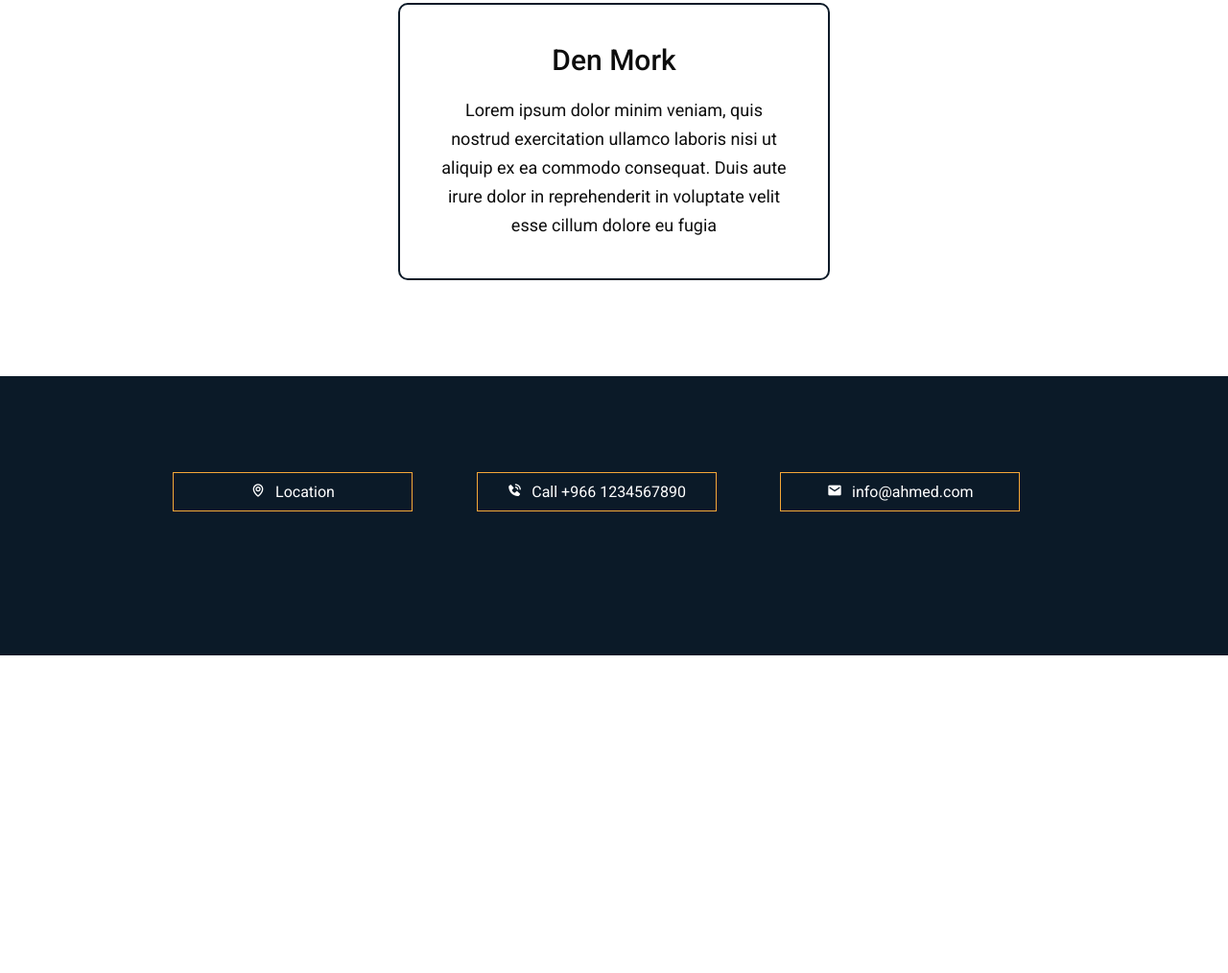
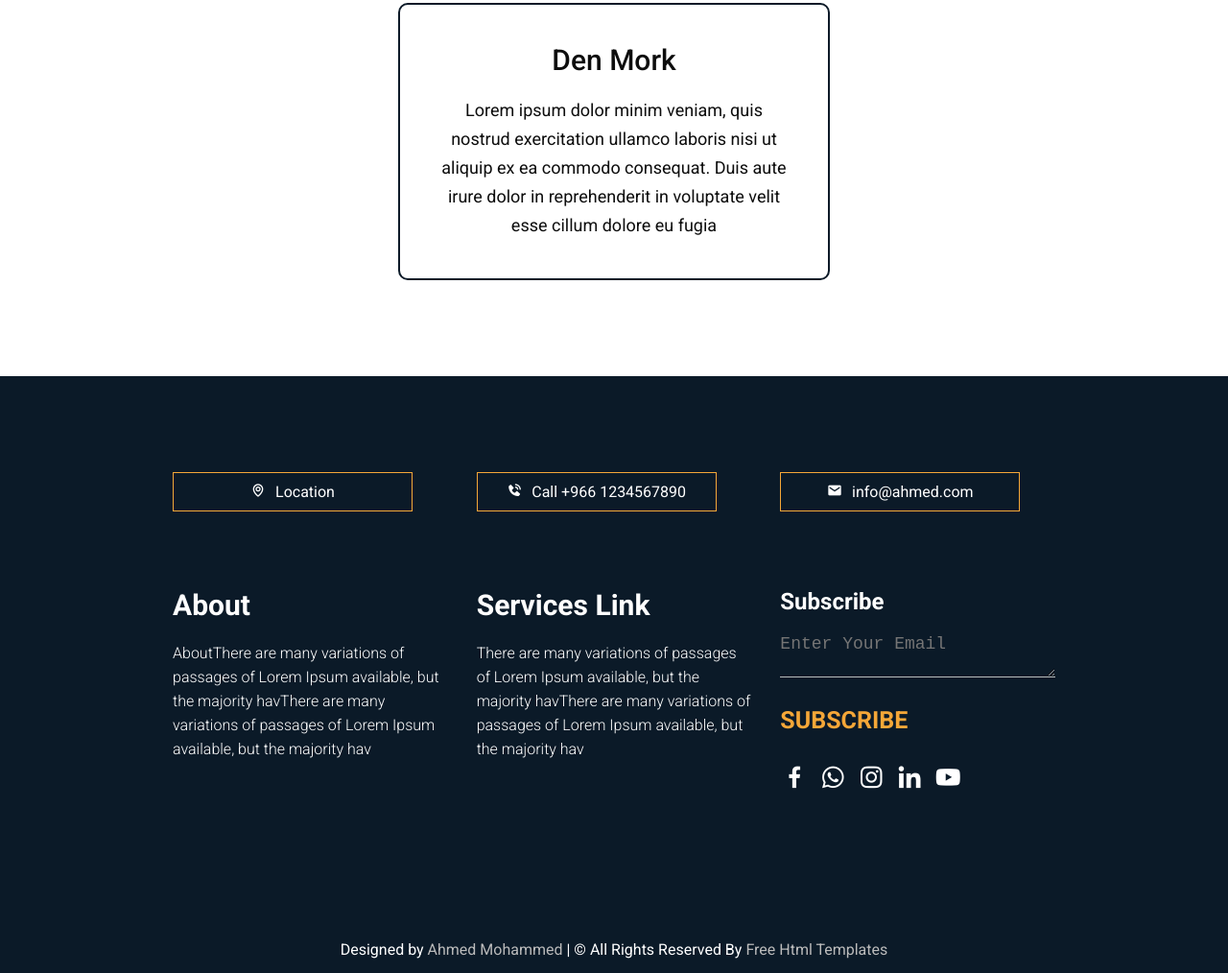
Before and after one commit to ahmed-mohammed-developer/corporat_business, a website built with Vite: page index.html in a window 1280 px wide. Shown: the part 4304-5318 px from the top of the page at 96% size. Before the commit the page ends 4987 px from the top, so only its background shows below. Built offline with nearby package versions, Linux system fonts and the light colour scheme.

Commit message:
End Section Footer

```diff
--- a/components/footer.css
+++ b/components/footer.css
@@ -1,6 +1,6 @@
 footer{
       padding-top: 100px;
-      padding-bottom: 150px;
+      padding-bottom: 15px;
       background-color: #0b1a28;
       color: #ffffff;
 }
@@ -9,16 +9,17 @@ footer .footer-top {
    grid-template-columns: repeat(auto-fill, minmax(250px, 1fr));
    align-items: center;
    gap: 30px;
+   margin-bottom: 40px;
 }
 footer .footer-top .ooter-span {
    max-width: 100%;
 }
-footer a {
+footer .footer-span a {
    display: flex;
    justify-content: center;
    gap: 10px;
    width: 250px;
-    text-decoration: none;
+   text-decoration: none;
    color: #ffffff;
    font-size: 16px;
    padding: 10px 30px;
@@ -32,6 +33,77 @@ footer a span i {
    padding-right: 10px
 }
 
-footer a:hover {
+footer .footer-span a:hover {
    background:  #f5a738;
 }
+footer .footer-center {
+   display: grid;
+   grid-template-columns: repeat(auto-fill, minmax(250px, 1fr));
+   align-items: start;
+   gap: 30px;
+   margin-top: 80px;
+}
+
+footer .footer-center .footer-center-section h2{
+   font-size: 30px;
+}
+footer .footer-center .footer-center-section p{
+   margin-block: 20px;
+   font-weight: 300;
+   line-height: 25px;
+}
+footer .footer-center .footer-center-section-flex {
+   display: flex;
+   flex-direction: column;
+   justify-content: start;
+   gap: 10px;
+}
+footer .footer-center .footer-center-section-flex .update_mail {
+   color: #bbbbbb;
+   height: 55px;
+   font-size: 18px;
+   padding: 10px 20px 0px 0px;
+   background-color: transparent;
+   border-bottom: 1px solid #bbbbbb !important;
+   border: 0px;
+}
+
+footer .footer-center .footer-center-section-flex .footer_btn {
+   width: 140px;
+}
+footer .footer-center .footer-center-section-flex .footer_btn a {
+   width: 100%;
+   float: left;
+   color: #f5a738;
+   font-size: 25px;
+   padding: 10px 0px;
+   text-transform: uppercase;
+   font-weight: bold;
+   text-decoration: none;
+   margin-top: 10px;
+   transition: all 0.5s ease-in-out;
+}
+footer .footer-center .footer-center-section-flex .footer_btn a:hover {
+   color: #ffffff;
+}
+footer .footer-icon {
+   display: flex;
+   gap: 10px;
+   margin-top: 10px;
+}
+footer .footer-icon a {
+   font-size: 30px;
+   transition: all 0.5s ease-in-out;
+   color: #ffffff;
+}
+footer .footer-icon a:hover {
+   color: #f5a738;
+}
+footer .footer-end {
+   margin-top: 150px;
+   text-align: center;
+}
+footer .footer-end a {
+   text-decoration: none;
+   color: #bbbbbb;
+}
--- a/index.html
+++ b/index.html
@@ -203,6 +203,35 @@
                       </a>
                         </div>
                 </div>
+                <div class="footer-center">
+                  <div class="footer-center-section">
+                    <h2>About</h2>
+                    <p>AboutThere are many variations of passages of Lorem Ipsum available, but the majority havThere are many variations of passages of Lorem Ipsum available, but the majority hav</p>
+                  </div>
+                  <div class="footer-center-section">
+                    <h2>Services Link</h2>
+                    <p>There are many variations of passages of Lorem Ipsum available, but the majority havThere are many variations of passages of Lorem Ipsum available, but the majority hav</p>
+                  </div>
+                  <div class="footer-center-section-flex">
+                    <h2>Subscribe</h2>
+                    <textarea class="update_mail" placeholder="Enter Your Email" rows="5" id="comment" name="Enter Your Email"></textarea>
+                    <div class="footer_btn"><a href="#">Subscribe</a></div>
+                    <div class="footer-icon">
+                      <a href=""><i class='bx bxl-facebook' ></i></a>
+                      <a href=""><i class='bx bxl-whatsapp' ></i></a>
+                      <a href=""><i class='bx bxl-instagram' ></i></a>
+                      <a href=""><i class='bx bxl-linkedin' ></i></a>
+                      <a href=""><i class='bx bxl-youtube' ></i></a>
+                    </div>
+                  </div>
+                </div>
+                <div class="footer-end">
+                    <p>
+                        Designed by <a href="https://twitter.com/ahmed_M_Js">Ahmed Mohammed</a> | ©  All Rights Reserved By
+                        <a href="https://html.design/">Free Html Templates</a>
+                    </p>
+                  </div>
+              </div>
           </div>
           </footer>
   </body>
```
Also changed, not shown: se-1.png (added), se-2.png (added), se-3.png (added), se-4.png (added).
